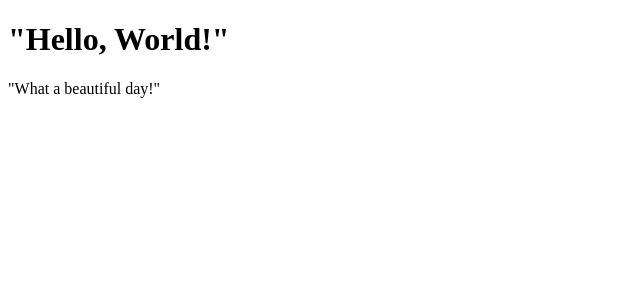
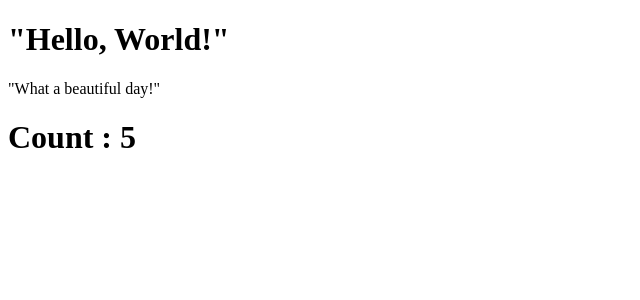
Before and after one commit to EdoGent/React-App, a React (Create React App) app: page / in a window 1280 px wide. Shown: the top 300 px of the page, without its empty margins (0-640 px from the left). Built offline with nearby package versions, Linux system fonts and the light colour scheme.

Commit message:
State-01 exercise

```diff
--- a/src/Component/App.js
+++ b/src/Component/App.js
@@ -1,10 +1,14 @@
 import React from 'react';
+import Counter from './Counter';
 import Hello from './Hello';
 
 class App extends React.Component {
     render () {
         return (
-            <div><Hello /></div>
+            <div>
+                <Hello />
+                <Counter />
+            </div>
         )
     }
 }
--- /dev/null
+++ b/src/Component/Counter.js
@@ -0,0 +1,25 @@
+import React from 'react';
+
+export default class Counter extends React.Component {
+ state = {
+    count: 0
+ }
+
+ constructor (props) {
+    super(props)
+
+   setInterval(() => {
+       this.setState((state) => {
+           return {
+               count: state.count + 1
+           }
+       })
+    }, 1000)
+ }
+
+ render () {
+    return (
+        <h1>Count : {this.state.count}</h1>
+    )
+ }
+}
```
